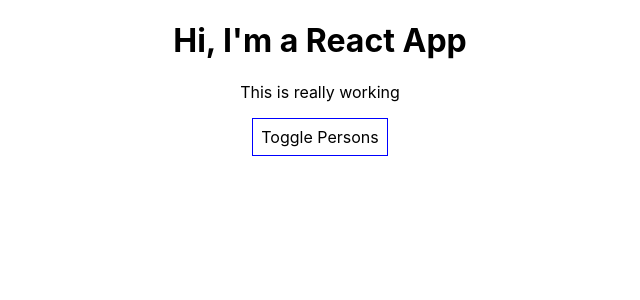
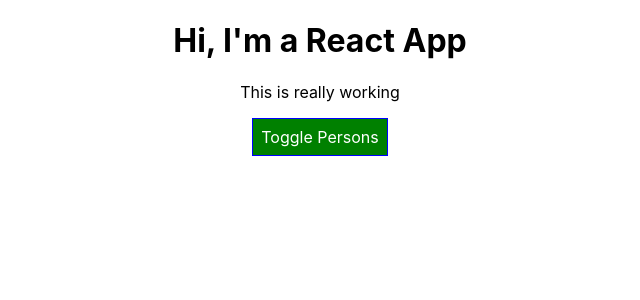
Before and after one commit to yurickyh/react-the-complete-guide, a React (Create React App) app in the folder react-complete-guide/: page / in a window 1280 px wide. Shown: the top 300 px of the page, without its empty margins (320-960 px from the left). Built offline with nearby package versions, Linux system fonts and the light colour scheme.

Commit message:
Add dynamic classes to a paragraph tag.
Signed-off-by: yurickyh <yurickyussuke@hotmail.com>

```diff
--- a/react-complete-guide/src/App.js
+++ b/react-complete-guide/src/App.js
@@ -44,7 +44,8 @@
   render() {
 
     const style = {
-      backgroundColor: 'white',
+      backgroundColor: 'green',
+      color: 'white',
       font: 'inherit',
       border: '1px solid blue',
       padding: '8px',
@@ -76,12 +77,22 @@
             age={this.state.persons[2].age}/> */}
         </div>
       );
+      style.backgroundColor = 'red';
+    }
+
+    let classes = [];
+
+    if(this.state.persons.length <= 2) {
+      classes.push('red'); // classes = ['red']
+      if(this.state.persons.length <= 1) {
+        classes.push('bold'); // classes = ['red', 'bold']
+      }
     }
 
     return (
       <div className="App">
         <h1>Hi, I'm a React App</h1>
-        <p>This is really working</p>
+        <p className={classes.join(' ')}>This is really working</p>
         <button style={style} onClick={this.togglePersonsHandler}>Toggle Persons</button>
         {persons}
       </div>
```
